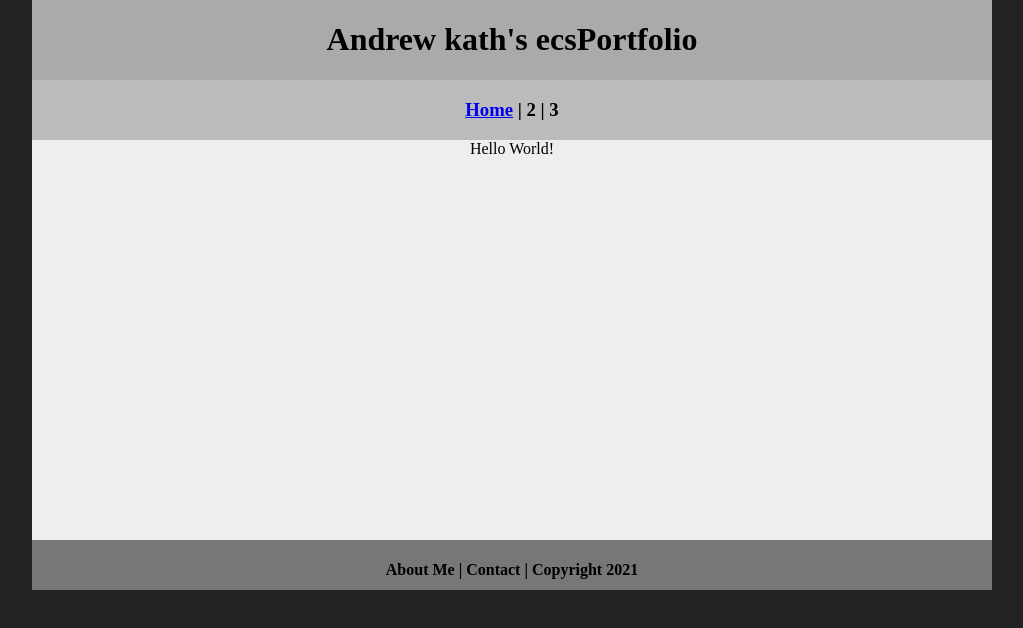
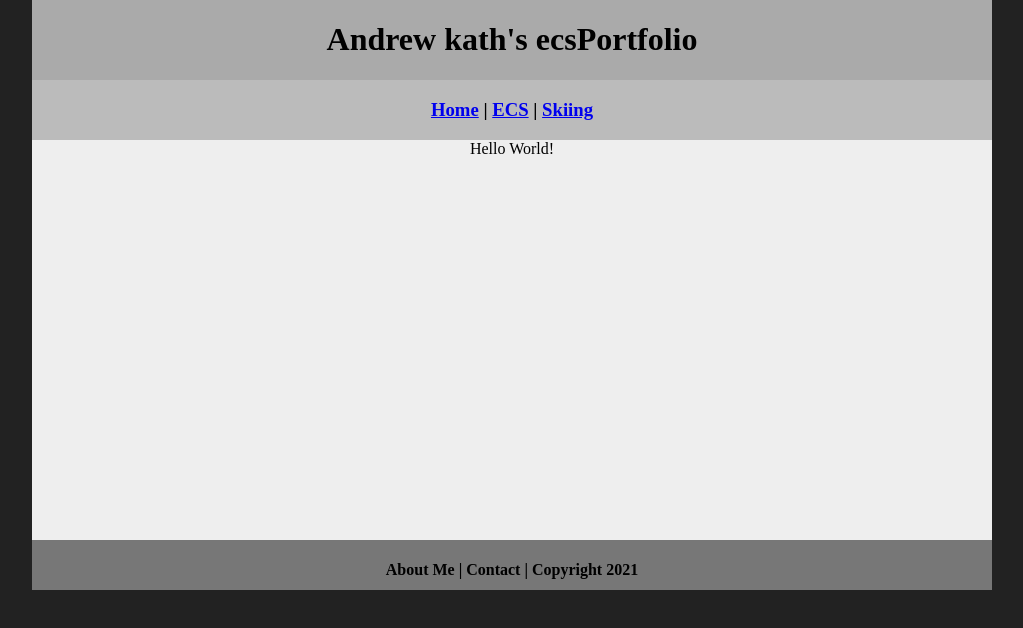
Before and after one commit to AndrewKath/ecsportfullio, a plain HTML site: page index.html in a window 1280 px wide. Shown: the whole page, without its empty margins (128-1151 px from the left). Drawn offline with Linux system fonts and the light colour scheme.

Commit message:
Update index.html

```diff
--- a/index.html
+++ b/index.html
@@ -3,7 +3,7 @@
 <head>
 	<!-- This is a comment! Text here will be ignored by the browser. -->
 	<meta charset="UTF-8">
-	<title>Andrew kath's ecsPortfolio pp </title>
+	<title>Andrew kath's ecsPortfolio </title>
 	<link href="myCSS.css" rel="stylesheet" type="text/css">
 </head>
 <body>
@@ -12,7 +12,7 @@
   	<h1>Andrew kath's ecsPortfolio</h1>
   </div>
   <div class="nav">
-    <h3> <a href="index.html">Home</a> | 2 | 3</h3>
+    <h3> <a href="index.html">Home</a> | <a href="ecs/index.html">ECS</a> | <a href="skiing/index.html">Skiing</a></h3>
   </div>
   <div class="content">Hello World!</div>
   <div class="footer">
```
